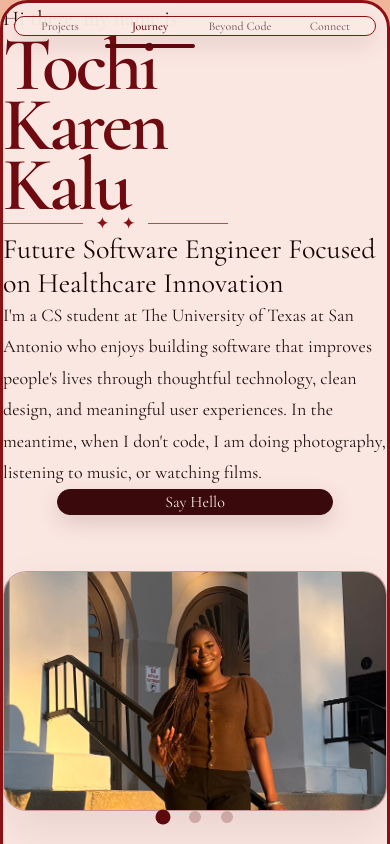
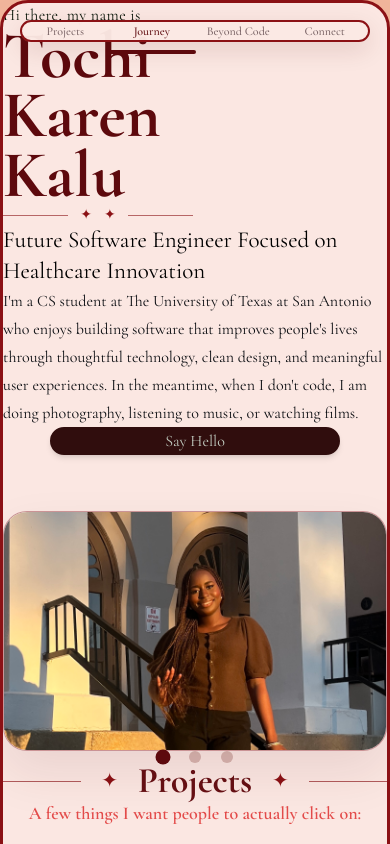
Before and after one commit to Karenkay6/portfolio, a Next.js app: page / in a window 390 px wide. Shown: the top 844 px of the page. Built offline with nearby package versions, Linux system fonts and the light colour scheme.

Commit message:
Finalize responsive hero layout

```diff
--- a/components/Hero.tsx
+++ b/components/Hero.tsx
@@ -2,189 +2,34 @@ import PhotoSlideshow from "./PhotoSlideshow";
 
 export default function Hero() {
   return (
-    <section
-      className="
-        relative
-        min-h-screen
-        px-6
-        pb-16
-        pt-28
-
-        min-[430px]:px-9
-        min-[430px]:pt-32
-
-        sm:px-12
-        sm:pb-20
-        sm:pt-36
-
-        lg:flex
-        lg:min-h-[900px]
-        lg:items-center
-        lg:px-16
-        lg:pb-24
-        lg:pt-32
-
-        xl:px-20
-
-        2xl:min-h-[940px]
-        2xl:px-24
-      "
-    >
-      <div
-        className="
-          mx-auto
-          grid
-          w-full
-          max-w-[1450px]
-          grid-cols-1
-          gap-14
-
-          lg:grid-cols-[minmax(0,0.92fr)_minmax(430px,1.08fr)]
-          lg:items-center
-          lg:gap-14
-
-          xl:grid-cols-[minmax(0,0.9fr)_minmax(500px,1.1fr)]
-          xl:gap-20
-
-          2xl:gap-24
-        "
-      >
-        {/* TEXT */}
-        <div className="w-full">
-          <div
-            className="
-              mx-auto
-              w-full
-              max-w-[660px]
-
-              lg:mx-0
-              lg:max-w-[610px]
-
-              xl:max-w-[650px]
-            "
-          >
-            <p
-              className="
-                mb-3
-                font-normal
-                tracking-[0.01em]
-                text-[#240808]
-
-                text-[21px]
-
-                min-[430px]:text-[24px]
-
-                sm:text-[26px]
-
-                lg:text-[24px]
-
-                xl:text-[27px]
-              "
-            >
+    <section className="px-5 pb-16 pt-32 sm:px-10 sm:pb-20 sm:pt-36 lg:min-h-[760px] lg:px-14 lg:pb-10 lg:pt-24 xl:px-20 2xl:px-24">
+      <div className="mx-auto grid w-full max-w-[1280px] grid-cols-1 gap-14 lg:grid-cols-[44%_56%] lg:items-start lg:gap-12 xl:grid-cols-[45%_55%] xl:gap-16">
+        <div className="flex justify-center lg:justify-start">
+          <div className="w-full max-w-[520px] lg:pt-3">
+            <p className="mb-4 text-base tracking-wide text-[#0f1a0d] sm:text-lg">
               Hi there, my name is
             </p>
 
-            <h1
-              className="
-                flex
-                flex-col
-                font-semibold
-                tracking-[-0.045em]
-                text-[#6f0b10]
-
-                text-[76px]
-                leading-[0.79]
-
-                min-[430px]:text-[92px]
-
-                sm:text-[108px]
-
-                lg:text-[92px]
-
-                xl:text-[110px]
-
-                2xl:text-[120px]
-              "
-            >
-              <span>Tochi</span>
-              <span className="mt-[0.13em]">Karen</span>
-              <span className="mt-[0.13em]">Kalu</span>
+            <h1 className="text-[58px] font-bold leading-[0.9] text-[#5d090d] min-[390px]:text-[66px] sm:text-[78px] lg:text-[76px] xl:text-[86px]">
+              Tochi
+              <br />
+              Karen
+              <br />
+              Kalu
             </h1>
 
-            {/* ORNAMENT */}
-            <div
-              aria-hidden="true"
-              className="
-                mt-7
-                flex
-                w-[225px]
-                items-center
-                gap-3
-                text-[#8b1115]
-
-                sm:mt-8
-                sm:w-[260px]
-
-                lg:mt-8
-              "
-            >
-              <span className="h-px flex-1 bg-[#8b1115]/70" />
-              <span className="text-[17px] leading-none">✦</span>
-              <span className="text-[17px] leading-none">✦</span>
-              <span className="h-px flex-1 bg-[#8b1115]/70" />
+            <div aria-hidden="true" className="mt-6 flex w-[190px] items-center gap-3 text-[#8b1115] sm:w-[220px]">
+              <span className="h-px flex-1 bg-[#8b1115]/60" />
+              <span className="text-sm">✦</span>
+              <span className="text-sm">✦</span>
+              <span className="h-px flex-1 bg-[#8b1115]/60" />
             </div>
 
-            <h2
-              className="
-                mt-7
-                max-w-[650px]
-                font-normal
-                leading-[1.22]
-                text-[#160505]
-
-                text-[28px]
-
-                min-[430px]:text-[32px]
-
-                sm:text-[38px]
-
-                lg:mt-8
-                lg:max-w-[590px]
-                lg:text-[34px]
-
-                xl:text-[39px]
-
-                2xl:text-[42px]
-              "
-            >
+            <h2 className="mt-7 max-w-[500px] text-[23px] leading-[1.35] text-black sm:text-[28px] lg:mt-8 lg:text-[27px] xl:text-[30px]">
               Future Software Engineer Focused on Healthcare Innovation
             </h2>
 
-            <p
-              className="
-                mt-5
-                max-w-[650px]
-                text-[#1d1010]
-
-                text-[18px]
-                leading-[1.75]
-
-                min-[430px]:text-[20px]
-
-                sm:mt-6
-                sm:text-[22px]
-                sm:leading-[1.7]
-
-                lg:mt-6
-                lg:max-w-[610px]
-                lg:text-[18px]
-                lg:leading-[1.75]
-
-                xl:text-[20px]
-
-                2xl:text-[21px]
-              "
-            >
+            <p className="mt-6 max-w-[500px] text-base leading-7 text-[#0e1014] sm:text-lg sm:leading-8 lg:text-[17px] lg:leading-8 xl:text-lg">
               I&apos;m a CS student at The University of Texas at San Antonio
               who enjoys building software that improves people&apos;s lives
               through thoughtful technology, clean design, and meaningful user
@@ -192,54 +37,10 @@ export default function Hero() {
               photography, listening to music, or watching films.
             </p>
 
-            <div
-              className="
-                mt-7
-                flex
-                justify-center
-
-                sm:mt-8
-
-                lg:justify-start
-              "
-            >
+            <div className="mt-8 flex justify-center lg:justify-start">
               <a
                 href="#connect"
-                className="
-                  inline-flex
-                  w-[72%]
-                  max-w-[450px]
-                  items-center
-                  justify-center
-                  rounded-full
-                  border
-                  border-[#3a090b]
-                  bg-[#3a090b]
-                  px-8
-                  py-3
-                  text-[18px]
-                  font-medium
-                  text-[#f8e8e3]
-                  shadow-[0_8px_22px_rgba(58,9,11,0.15)]
-                  transition-all
-                  duration-300
-
-                  hover:-translate-y-1
-                  hover:bg-transparent
-                  hover:text-[#3a090b]
-                  hover:shadow-[0_12px_25px_rgba(58,9,11,0.2)]
-
-                  sm:w-auto
-                  sm:min-w-[270px]
-                  sm:px-14
-                  sm:py-3.5
-                  sm:text-[20px]
-
-                  lg:min-w-[240px]
-                  lg:py-3
-
-                  xl:min-w-[280px]
-                "
+                className="inline-flex w-full max-w-[290px] items-center justify-center rounded-full border-2 border-[#300d0d] bg-[#300d0d] px-10 py-3 text-lg font-medium text-[#c2ccc1] shadow-md transition-all duration-300 hover:-translate-y-1 hover:bg-[#e7dbdb] hover:text-[#300d0d] hover:shadow-lg sm:w-auto sm:min-w-[220px] lg:min-w-[230px]"
               >
                 Say Hello
               </a>
@@ -247,16 +48,7 @@ export default function Hero() {
           </div>
         </div>
 
-        {/* SLIDESHOW */}
-        <div
-          className="
-            flex
-            w-full
-            justify-center
-
-            lg:justify-end
-          "
-        >
+        <div className="flex w-full justify-center lg:justify-end">
           <PhotoSlideshow />
         </div>
       </div>
--- a/components/Navbar.tsx
+++ b/components/Navbar.tsx
@@ -11,12 +11,10 @@ const navItems = [
 
 export default function Navbar() {
   const [active, setActive] = useState("projects");
-
   const [indicatorStyle, setIndicatorStyle] = useState({
     transform: "translateX(0px)",
     width: 0,
   });
-
   const itemRefs = useRef<Record<string, HTMLAnchorElement | null>>({});
 
   useEffect(() => {
@@ -26,11 +24,9 @@ export default function Navbar() {
 
       for (const item of navItems) {
         const section = document.getElementById(item.id);
-
         if (!section) continue;
 
         const rect = section.getBoundingClientRect();
-
         if (rect.top <= scrollPoint && rect.bottom >= scrollPoint) {
           currentSection = item.id;
           break;
@@ -40,21 +36,15 @@ export default function Navbar() {
       setActive(currentSection);
     };
 
-    window.addEventListener("scroll", updateActiveSection, {
-      passive: true,
-    });
-
+    window.addEventListener("scroll", updateActiveSection, { passive: true });
     updateActiveSection();
 
-    return () => {
-      window.removeEventListener("scroll", updateActiveSection);
-    };
+    return () => window.removeEventListener("scroll", updateActiveSection);
   }, []);
 
   useLayoutEffect(() => {
     const updateIndicator = () => {
       const activeElement = itemRefs.current[active];
-
       if (!activeElement) return;
 
       setIndicatorStyle({
@@ -64,81 +54,18 @@ export default function Navbar() {
     };
 
     updateIndicator();
-
     window.addEventListener("resize", updateIndicator);
 
-    return () => {
-      window.removeEventListener("resize", updateIndicator);
-    };
+    return () => window.removeEventListener("resize", updateIndicator);
   }, [active]);
-
-  const handleNavigation = (id: string) => {
-    setActive(id);
-  };
 
   return (
     <nav
       aria-label="Main navigation"
-      className="
-        fixed
-        left-1/2
-        top-4
-        z-[999]
-        w-[calc(100%-28px)]
-        max-w-[560px]
-        -translate-x-1/2
-
-        sm:top-6
-        sm:w-auto
-        sm:max-w-none
-
-        lg:top-7
-      "
+      className="fixed left-1/2 top-5 z-[999] w-[calc(100%-40px)] max-w-[520px] -translate-x-1/2 sm:top-6 sm:w-auto sm:max-w-none lg:top-7"
     >
-      <div
-        className="
-          relative
-          rounded-full
-          border
-          border-[#8b1115]
-          bg-[#fbe9e4]/95
-          px-3
-          py-2
-          shadow-[0_8px_24px_rgba(70,15,18,0.12)]
-          backdrop-blur-xl
-
-          min-[430px]:px-4
-
-          sm:px-7
-          sm:py-2.5
-
-          lg:px-8
-        "
-      >
-        <div
-          className="
-            relative
-            grid
-            grid-cols-4
-            items-center
-            whitespace-nowrap
-            text-center
-            font-medium
-
-            text-[11px]
-
-            min-[390px]:text-[12px]
-
-            min-[430px]:text-[13px]
-
-            sm:flex
-            sm:gap-8
-            sm:text-[16px]
-
-            lg:gap-12
-            lg:text-[17px]
-          "
-        >
+      <div className="relative rounded-full border-2 border-[#8b1115] bg-[#fbe9e4]/95 px-3 py-2 shadow-[0_8px_24px_rgba(70,15,18,0.12)] backdrop-blur-xl sm:px-7 sm:py-2.5 lg:px-8">
+        <div className="relative grid grid-cols-4 items-center whitespace-nowrap text-center text-[11px] font-medium min-[390px]:text-[12px] min-[430px]:text-[13px] sm:flex sm:gap-8 sm:text-[16px] lg:gap-12 lg:text-[17px]">
           {navItems.map((item) => (
             <a
               key={item.id}
@@ -146,23 +73,12 @@ export default function Navbar() {
               ref={(element) => {
                 itemRefs.current[item.id] = element;
               }}
-              onClick={() => handleNavigation(item.id)}
-              className={`
-                relative
-                z-10
-                px-1
-                py-1
-                transition-colors
-                duration-300
-
-                sm:px-0
-
-                ${
-                  active === item.id
-                    ? "text-[#5d090d]"
-                    : "text-[#7b6567] hover:text-[#5d090d]"
-                }
-              `}
+              onClick={() => setActive(item.id)}
+              className={`relative z-10 px-1 py-1 transition-colors duration-300 sm:px-0 ${
+                active === item.id
+                  ? "text-[#5d090d]"
+                  : "text-[#7b6567] hover:text-[#5d090d]"
+              }`}
             >
               {item.label}
             </a>
@@ -170,19 +86,7 @@ export default function Navbar() {
 
           <span
             aria-hidden="true"
-            className="
-              pointer-events-none
-              absolute
-              -bottom-[13px]
-              left-0
-              h-[4px]
-              rounded-full
-              bg-[#5d090d]
-              transition-[transform,width]
-              duration-500
-
-              sm:-bottom-[16px]
-            "
+            className="pointer-events-none absolute -bottom-[14px] left-0 h-[4px] rounded-full bg-[#5d090d] transition-[transform,width] duration-500 sm:-bottom-[16px]"
             style={indicatorStyle}
           />
         </div>
--- a/components/PhotoSlideshow.tsx
+++ b/components/PhotoSlideshow.tsx
@@ -16,105 +16,38 @@ export default function PhotoSlideshow() {
       setCurrent((previous) => (previous + 1) % photos.length);
     }, 10000);
 
-    return () => {
-      window.clearInterval(timer);
-    };
+    return () => window.clearInterval(timer);
   }, []);
 
   return (
-    <div
-      className="
-        flex
-        w-full
-        flex-col
-        items-center
-
-        lg:items-end
-      "
-    >
-      {/* PHOTO FRAME */}
-      <div
-        className="
-          relative
-          aspect-[16/10]
-          w-full
-          max-w-[560px]
-          overflow-hidden
-          rounded-[24px]
-          border
-          border-[#8b1115]/45
-          bg-white
-          shadow-[0_22px_50px_rgba(70,15,18,0.09)]
-
-          sm:max-w-[620px]
-          sm:rounded-[28px]
-
-          lg:aspect-auto
-          lg:h-[610px]
-          lg:w-[500px]
-          lg:max-w-none
-          lg:rounded-[30px]
-
-          xl:h-[640px]
-          xl:w-[540px]
-        "
-      >
+    <div className="flex w-full flex-col items-center lg:items-end">
+      <div className="relative aspect-[16/10] w-full max-w-[560px] overflow-hidden rounded-[24px] border border-[#8b1115]/45 bg-white shadow-[0_22px_50px_rgba(70,15,18,0.09)] sm:max-w-[620px] sm:rounded-[28px] lg:mt-2 lg:h-[560px] lg:w-[500px] lg:max-w-none lg:aspect-auto lg:rounded-[30px] xl:h-[590px] xl:w-[530px]">
         {photos.map((photo, index) => (
           <img
             key={photo}
             src={photo}
             alt={`Photo ${index + 1}`}
-            className={`
-              absolute
-              inset-0
-              h-full
-              w-full
-              object-cover
-              transition-opacity
-              duration-1000
-
-              ${
+            className={`absolute inset-0 h-full w-full object-cover transition-opacity duration-1000 ${
               current === index
                 ? "opacity-100"
                 : "pointer-events-none opacity-0"
-              }
-            `}
+            }`}
           />
         ))}
       </div>
 
-      {/* DOTS */}
-      <div
-        className="
-          mt-5
-          flex
-          justify-center
-          gap-5
-
-          lg:w-[500px]
-
-          xl:w-[540px]
-        "
-      >
+      <div className="mt-5 flex justify-center gap-5 lg:w-[500px] xl:w-[530px]">
         {photos.map((_, index) => (
           <button
             key={index}
             type="button"
             aria-label={`View photo ${index + 1}`}
             onClick={() => setCurrent(index)}
-            className={`
-              h-3
-              w-3
-              rounded-full
-              transition-all
-              duration-300
-
-              ${
+            className={`h-3 w-3 rounded-full transition-all duration-300 ${
               current === index
                 ? "scale-125 bg-[#5d090d]"
                 : "bg-[#d7b4ae] hover:bg-[#8b1115]/60"
-              }
-            `}
+            }`}
           />
         ))}
       </div>
```
Also changed, not shown: components/WorkGallery.tsx (+3 -8 lines). Lines whose indentation alone changed are shown as unchanged.
